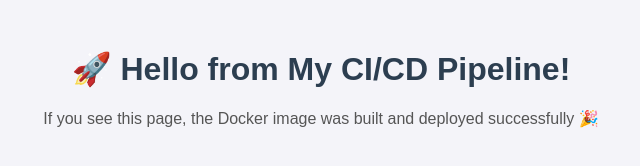
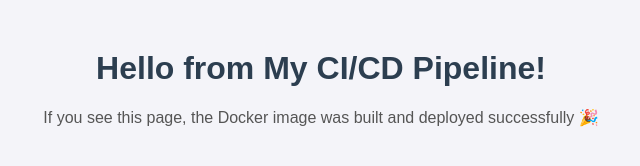
Before and after one commit to kiruthigaakumar/app-repo, a plain HTML site: page index.html in a window 1280 px wide. Shown: the whole page, without its empty margins (319-959 px from the left). Drawn offline with Linux system fonts and the light colour scheme.

Commit message:
Edited repo

```diff
--- a/index.html
+++ b/index.html
@@ -23,7 +23,7 @@
 </head>
 
 <body>
-    <h1>🚀 Hello from My CI/CD Pipeline!</h1>
+    <h1>Hello from My CI/CD Pipeline!</h1>
     <p>If you see this page, the Docker image was built and deployed successfully 🎉</p>
 </body>
 
```
